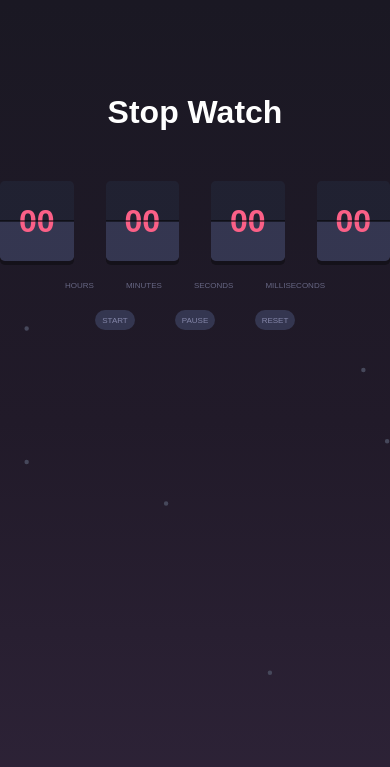
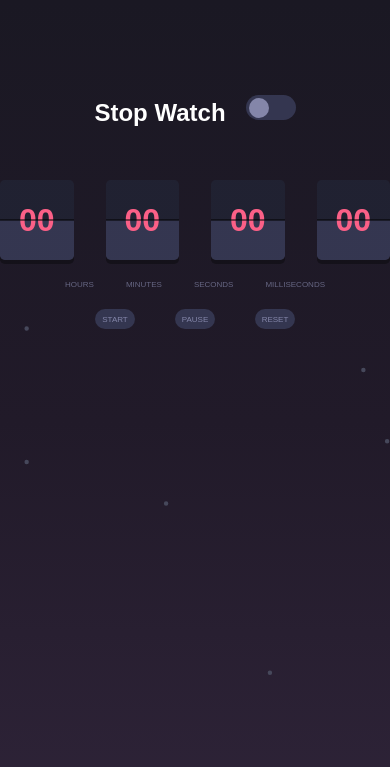
Before and after one commit to Remus-git/Stop-watch-with-countdown-switcher, a plain HTML site: page index.html in a window 390 px wide. Shown: the top 767 px of the page. Drawn offline with Linux system fonts and the light colour scheme.

Commit message:
second commit

```diff
--- a/index.html
+++ b/index.html
@@ -9,7 +9,7 @@
   <link rel="preconnect" href="https://fonts.googleapis.com">
   <link rel="preconnect" href="https://fonts.gstatic.com" crossorigin>
   <link href="https://fonts.googleapis.com/css2?family=Red+Hat+Display&display=swap" rel="stylesheet">
-  <title>Countdown Timer</title>
+  <title>Stop Watch</title>
 
   <!-- Feel free to remove these styles or customise in your own stylesheet 👍 -->
 </head>
@@ -21,6 +21,12 @@
       <div class="subContainer">
         <div class="headline">
           Stop Watch
+          <div class="checkBox">
+            <label for="sliderId">
+              <input type="checkbox" id="sliderId">
+              <div class="slider"></div>
+            </label>
+          </div>
         </div>
         <div class="timeContainer">
           <div class="displayBlock">
--- a/style.css
+++ b/style.css
@@ -45,6 +45,9 @@
     font-weight: 700;
     font-size: 2rem;
     text-align: center;
+    display: flex;
+    justify-content: center;
+    align-items: center;
 }
 .timeContainer{
     width: auto;
@@ -126,8 +129,67 @@ hr{
     background-color: #51547a;
     color: white;
 }
+.checkBox{
+    display: flex;
+    justify-content: center;
+}
+.checkBox label{
+    cursor: pointer;
+    width: 70px;
+    height: 35px;
+}
+.checkBox input{
+    display: none;
+}
+#sliderId:checked ~ .slider{
+    background-color: hsl(237, 18%, 59%);
+    transition: 1.5s;
+}
 
+.slider{
+    margin-left: 20px;
+    width: 70px;
+    height: 35px;
+    border-radius: 2rem;
+    background-color: #343650;
+    position: relative;
+}
+.slider::after{
+    margin-left: 3px;
+    margin-bottom: 3px;
+    margin-top: 3px;
+    left: 0;
+    content: "";
+    width: 30px;
+    height: 30px;
+    background-color: hsl(237, 18%, 59%);
+    position: absolute;
+    border-radius: 50%;
+    transition: 1s;
+}
+#sliderId:checked ~ .slider::after{
+    left: 35px;
+    transition: 1.5s;
+    background-color: #343650;
+}
 @media(max-width:540px){
+    .headline{
+        font-size: 1.8rem;
+    }
+    .slider{
+        width: 50px;
+        height: 25px;
+    }
+    .slider::after{
+
+        width: 20px;
+        height: 20px;
+    }
+    #sliderId:checked ~ .slider::after{
+        left: 25px;
+        transition: 1.5s;
+        background-color: #343650;
+    }
     .labelContainer{
         width: 50%;
         text-align: center;
@@ -165,6 +227,9 @@ hr{
     }
 }
 @media(max-width:400px){
+    .headline{
+        font-size: 1.5rem;
+    }
     .buttonContainer{
         width: 80%;
     }
@@ -180,3 +245,14 @@ hr{
         width: 100%;
     }
 }
+@media(max-height:700px){
+    body{
+        height: 100%;
+    }
+    .mainContainer{
+        height: 100%;
+    }
+    .headline{
+        margin-top: 2rem;
+    }
+}
```
